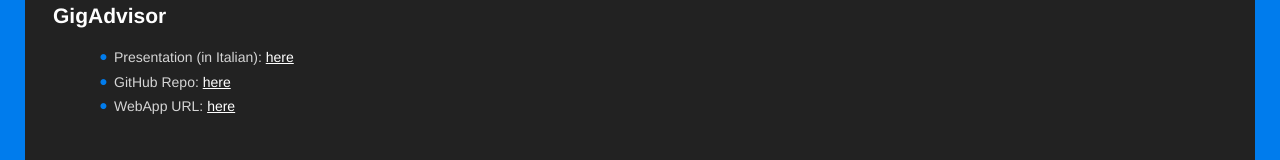
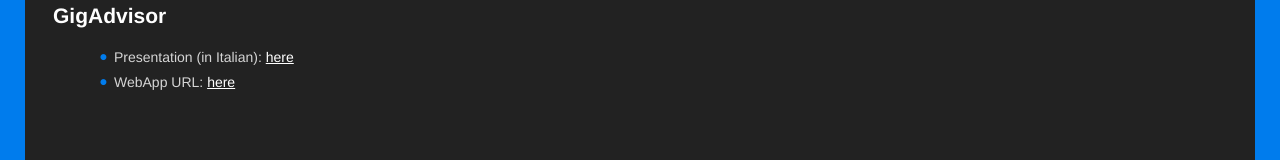
Before and after one commit to IvanBuccella/Personal-Website, a React (Create React App) app: page /projects in a window 1280 px wide. Shown: the part 207-367 px from the top of the page. Built offline with nearby package versions, Linux system fonts and the light colour scheme; a web font is replaced by a local one.

Commit message:
Updated Projects page.

```diff
--- a/src/components/pages/Projects.tsx
+++ b/src/components/pages/Projects.tsx
@@ -19,10 +19,6 @@
                 <Link to="https://docs.google.com/presentation/d/1AMMAF0Evw_Lc1XtkCiCrGCGbCxCXXWFpuszahMajb-A/">here</Link>
               </li>
               <li>
-                GitHub Repo:&nbsp;
-                <Link to="https://github.com/IvanBuccella/GigAdvisor">here</Link>
-              </li>
-              <li>
                 WebApp URL:&nbsp;
                 <Link to="https://gigadvisor.buccella.me/">here</Link>
               </li>
```
